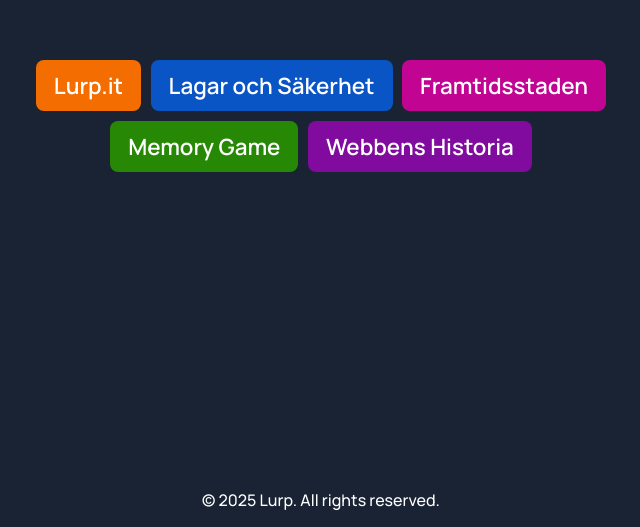
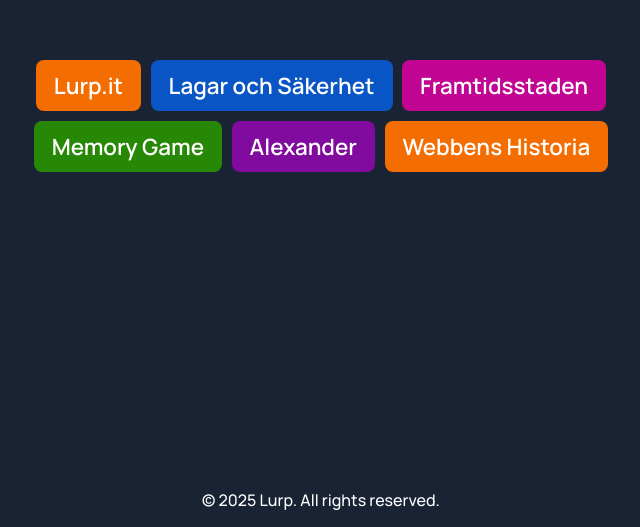
Before and after one commit to wopuff/projects, a website: page index.html in a window 1280 px wide. Shown: the part 273-800 px from the top of the page, without its empty margins (319-959 px from the left). Drawn offline with Linux system fonts and the light colour scheme.

Commit message:
add alexander project

```diff
--- a/index.html
+++ b/index.html
@@ -23,6 +23,7 @@
     <a href="lagar-och-sakerhet">Lagar och Säkerhet</a>
     <a href="framtidsstaden">Framtidsstaden</a>
     <a href="memory-game">Memory Game</a>
+    <a href="alexander">Alexander</a>
     <a href="webbens-historia">Webbens Historia</a>
   </div>
 
--- a/package.json
+++ b/package.json
@@ -5,16 +5,14 @@
   "main": "index.js",
   "scripts": {
     "clean": "if exist dist (rmdir /s /q dist) else mkdir dist",
-
     "build:copy:html": "copyfiles *.html dist/",
     "build:copy:styles": "copyfiles *.css dist/",
-
     "build:memory-game": "cd memory-game && npm run build && cd .. && xcopy memory-game\\dist\\* dist\\memory-game\\ /E /I /H /Y",
     "build:webbens-historia": "cd webbens-historia && npm run build && cd .. && xcopy webbens-historia\\dist\\* dist\\webbens-historia\\ /E /I /H /Y",
     "build:framtidsstaden": "cd framtidsstaden && npm run build && cd .. && xcopy framtidsstaden\\dist\\* dist\\framtidsstaden\\ /E /I /H /Y",
     "build:lagar-och-sakerhet": "cd lagar-och-sakerhet && npm run build && cd .. && xcopy lagar-och-sakerhet\\dist\\* dist\\lagar-och-sakerhet\\ /E /I /H /Y",
-
-    "build": "npm-run-all --silent clean build:copy:* build:memory-game build:webbens-historia build:framtidsstaden build:lagar-och-sakerhet"
+    "build:alexander": "cd alexander && npm run build && cd .. && xcopy alexander\\dist\\* dist\\alexander\\ /E /I /H /Y",
+    "build": "npm-run-all --silent clean build:copy:* build:memory-game build:webbens-historia build:framtidsstaden build:lagar-och-sakerhet build:alexander"
   },
   "devDependencies": {
     "copyfiles": "^2.4.1",
```
